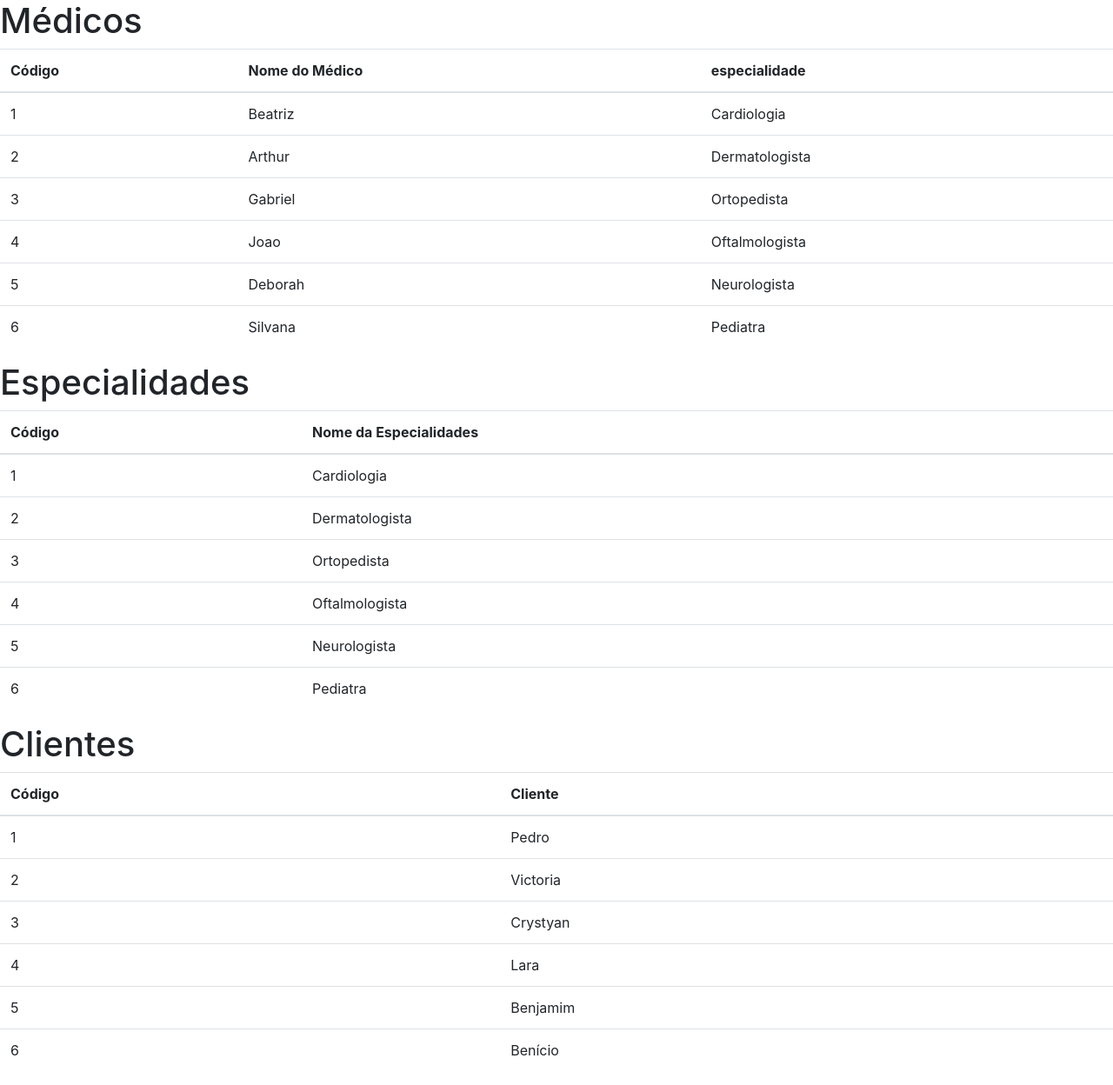
After one commit to matheusaltair/PHP-concepts, a PHP site: page /clinica.php in a window 1280 px wide. The commit adds this page. Shown: the whole page at 87% size. Run offline with PHP 8.4, Linux system fonts and the light colour scheme.

Commit message:
Aula 30/10
Co-authored-by: Dimas Sulz <dimassulz@gmail.com>

```diff
--- /dev/null
+++ b/clinica.php
@@ -0,0 +1,95 @@
+<?php
+$especialidades = [
+  ["codigo" => 1 , "especialidade" => "Cardiologia",], //0
+  ["codigo" => 2 , "especialidade" => "Dermatologista"], //1
+  ["codigo" => 3 , "especialidade" => "Ortopedista"], //2
+  ["codigo" => 4 , "especialidade" => "Oftalmologista"], //3
+  ["codigo" => 5 , "especialidade" => "Neurologista"], //4
+  ["codigo" => 6 , "especialidade" => "Pediatra"] //5
+
+];
+
+$medicos = [
+  ["codigo" => 1, "nome" => "Beatriz", "especialidade" => "Cardiologia",], //0
+  ["codigo" => 2 , "nome" => "Arthur", "especialidade" => "Dermatologista"], //1
+  ["codigo" => 3 , "nome" => "Gabriel", "especialidade" => "Ortopedista"], //2
+  ["codigo" => 4 , "nome" => "Joao", "especialidade" => "Oftalmologista"], //3
+  ["codigo" => 5 , "nome" => "Deborah", "especialidade" => "Neurologista"], //4
+  ["codigo" => 6 , "nome" => "Silvana", "especialidade" => "Pediatra"] //5
+];
+
+$clientes = [
+    ["codigo" => 1 , "nome" => "Pedro"], //0
+    ["codigo" => 2 , "nome" => "Victoria"], //1
+    ["codigo" => 3 , "nome" => "Crystyan"], //2
+    ["codigo" => 4 , "nome" => "Lara"], //3
+    ["codigo" => 5 , "nome" => "Benjamim"], //4
+    ["codigo" => 6 , "nome" => "Benício"] //5
+];
+?>
+<!DOCTYPE html>
+<html lang="en">
+<head>
+    <meta charset="UTF-8">
+    <meta http-equiv="X-UA-Compatible" content="IE=edge">
+    <meta name="viewport" content="width=device-width, initial-scale=1.0">
+    <title>Tabela</title>
+    <link rel="stylesheet" href="https://cdn.jsdelivr.net/npm/bootstrap@4.6.0/dist/css/bootstrap.min.css" integrity="sha384-B0vP5xmATw1+K9KRQjQERJvTumQW0nPEzvF6L/Z6nronJ3oUOFUFpCjEUQouq2+l" crossorigin="anonymous">
+</head>
+<body>
+    <h1>Médicos</h1>
+    <table class="table">
+        <thead>
+            <tr>
+                <th>Código</th>
+                <th>Nome do Médico</th>
+                <th>especialidade</th>
+            </tr>
+        </thead>
+        <tbody>
+            <?php foreach($medicos as $medico): ?>
+                <tr>
+                    <td><?php echo $medico['codigo'];?></td>
+                    <td><?php echo $medico['nome'];?></td>
+                    <td><?php echo $medico['especialidade'];?></td>
+                </tr>
+            <?php endforeach; ?>
+        </tbody>
+    </table>
+    <h1>Especialidades</h1>
+    <table class="table">
+        <thead>
+            <tr>
+                <th>Código</th>
+                <th>Nome da Especialidades</th>
+            </tr>
+        </thead>
+        <tbody>
+            <?php foreach($especialidades as $especialidade): ?>
+                <tr>
+                    <td><?php echo $especialidade['codigo'];?></td>
+                    <td><?php echo $especialidade['especialidade'];?></td>
+                </tr>
+            <?php endforeach; ?>
+        </tbody>
+    </table>
+    <h1>Clientes</h1>
+    <table class="table">
+        <thead>
+            <tr>
+                <th>Código</th>
+                <th>Cliente</th>
+            </tr>
+        </thead>
+        <tbody>
+            <?php foreach($clientes as $cliente): ?>
+                <tr>
+                    <td><?php echo $cliente['codigo'];?></td>
+                    <td><?php echo $cliente['nome'];?></td>
+                </tr>
+            <?php endforeach; ?>
+        </tbody>
+    </table>
+
+</body>
+</html>
--- a/index.php
+++ b/index.php
@@ -1,4 +1,4 @@
-<?php
+ 0<?php
     /*
         https://www.w3schools.com/php/
     */
```
Also changed, not shown: conexao.php (added, +15 -0 lines), listamedico.php (added, +50 -0 lines), listamedicoespecialidade.php (added, +43 -0 lines), montarArrayEspecialidade.php (added, +24 -0 lines), montarArrayMedico.php (added, +25 -0 lines).
